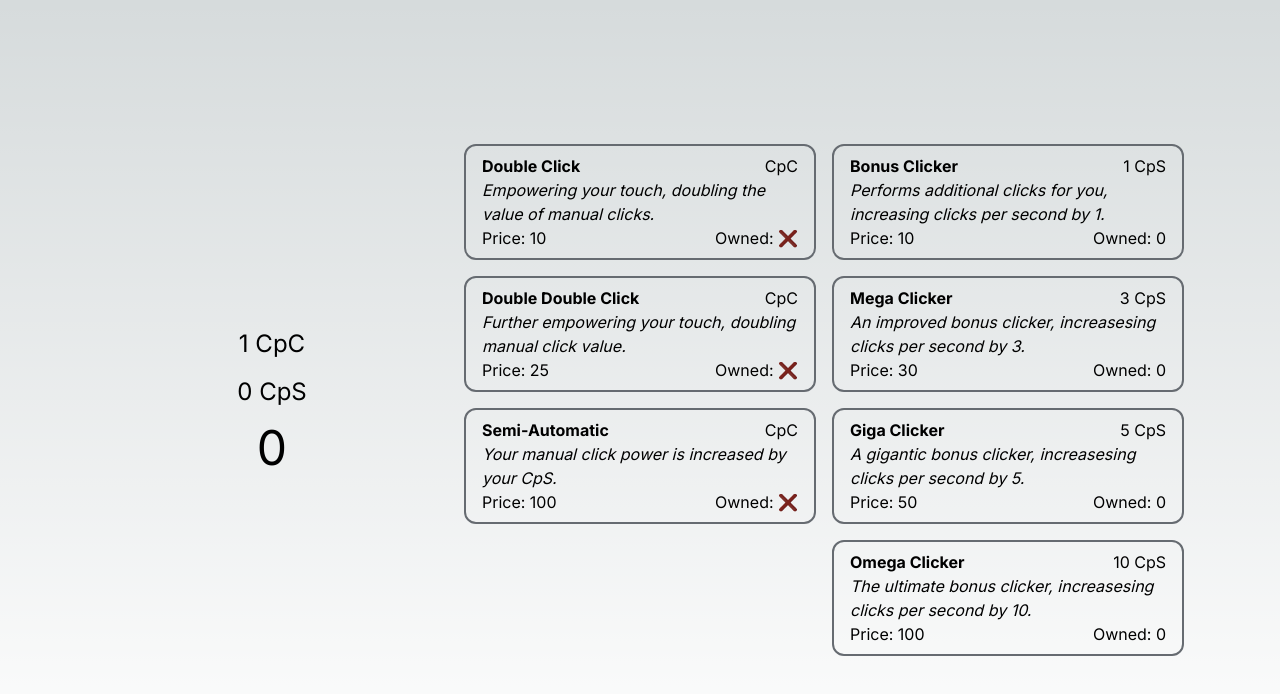
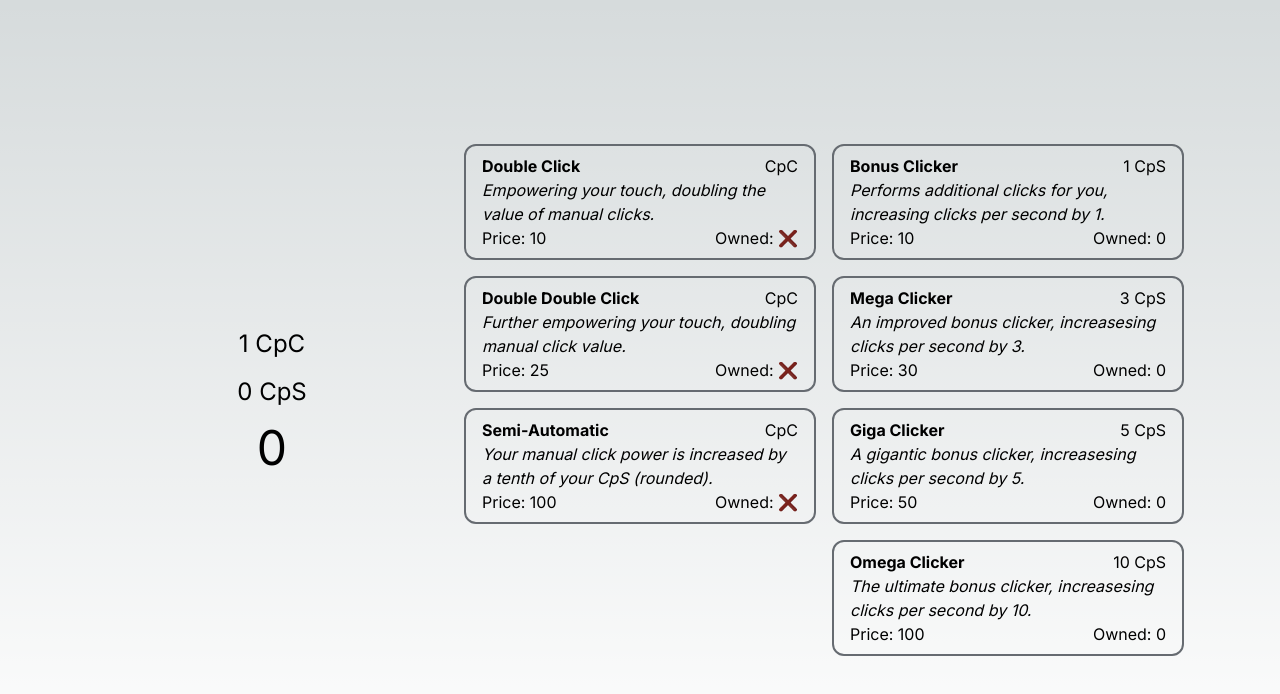
Before and after one commit to malthesers/clickr, a Next.js app: page / in a window 1280 px wide. Shown: the top 694 px of the page. Built offline with nearby package versions, Linux system fonts and the light colour scheme.

Commit message:
Semi-Automatic nerfed to 1/10 cps

```diff
--- a/src/upgrades/passiveBuffs.ts
+++ b/src/upgrades/passiveBuffs.ts
@@ -15,9 +15,9 @@ export const passiveBuffsData: PassiveBuff[] = [
   },
   {
     name: 'Semi-Automatic',
-    description: 'Your manual click power is increased by your CpS.',
+    description: 'Your manual click power is increased by a tenth of your CpS (rounded).',
     price: 100,
     owned: false,
-    applyBuff: (clicks: number, cps?: number) => (cps ? clicks + cps : clicks)
+    applyBuff: (clicks: number, cps?: number) => (cps ? Math.round(clicks + cps / 10) : clicks)
   }
 ]
```
